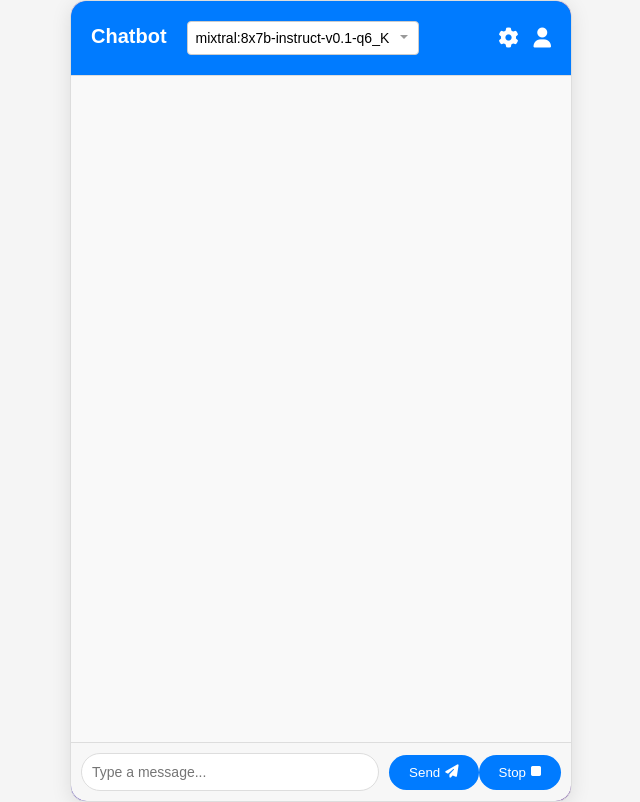
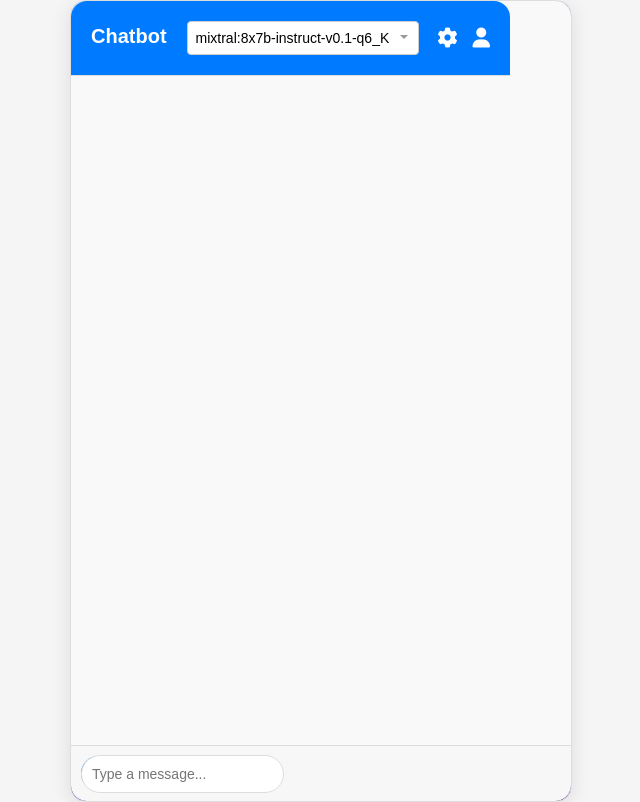
Before and after one commit to shivang-7135/chatbot, a React (Create React App) app: page / in a window 1280 px wide. Shown: the whole page, without its empty margins (319-959 px from the left). Built offline with nearby package versions, Linux system fonts and the light colour scheme.

Commit message:
minor fix

```diff
--- a/src/App.css
+++ b/src/App.css
@@ -10,6 +10,8 @@ body {
   height: 100vh;
   margin: 0;
   background-color: #f5f5f5;
+  overflow: hidden;
+  position: relative;
 }
 
 
@@ -36,7 +38,8 @@ body {
   color: white;
   border-top-left-radius: 16px;
   border-top-right-radius: 16px;
-  position: sticky;
+  /* position: sticky; */
+  position: fixed;
 }
 
 .chat-header h2 {
@@ -114,6 +117,7 @@ body {
   outline: none;
   font-size: 14px;
   transition: border-color 0.3s;
+  position: fixed;
 }
 
 .chat-footer input:focus {
@@ -199,7 +203,7 @@ body {
 @media (max-width: 600px) {
   .chat-container {
     width: 100vw;
-    /* height: 100%; */
+    height: 94vh;
     border-radius: 0;
   }
 
```
